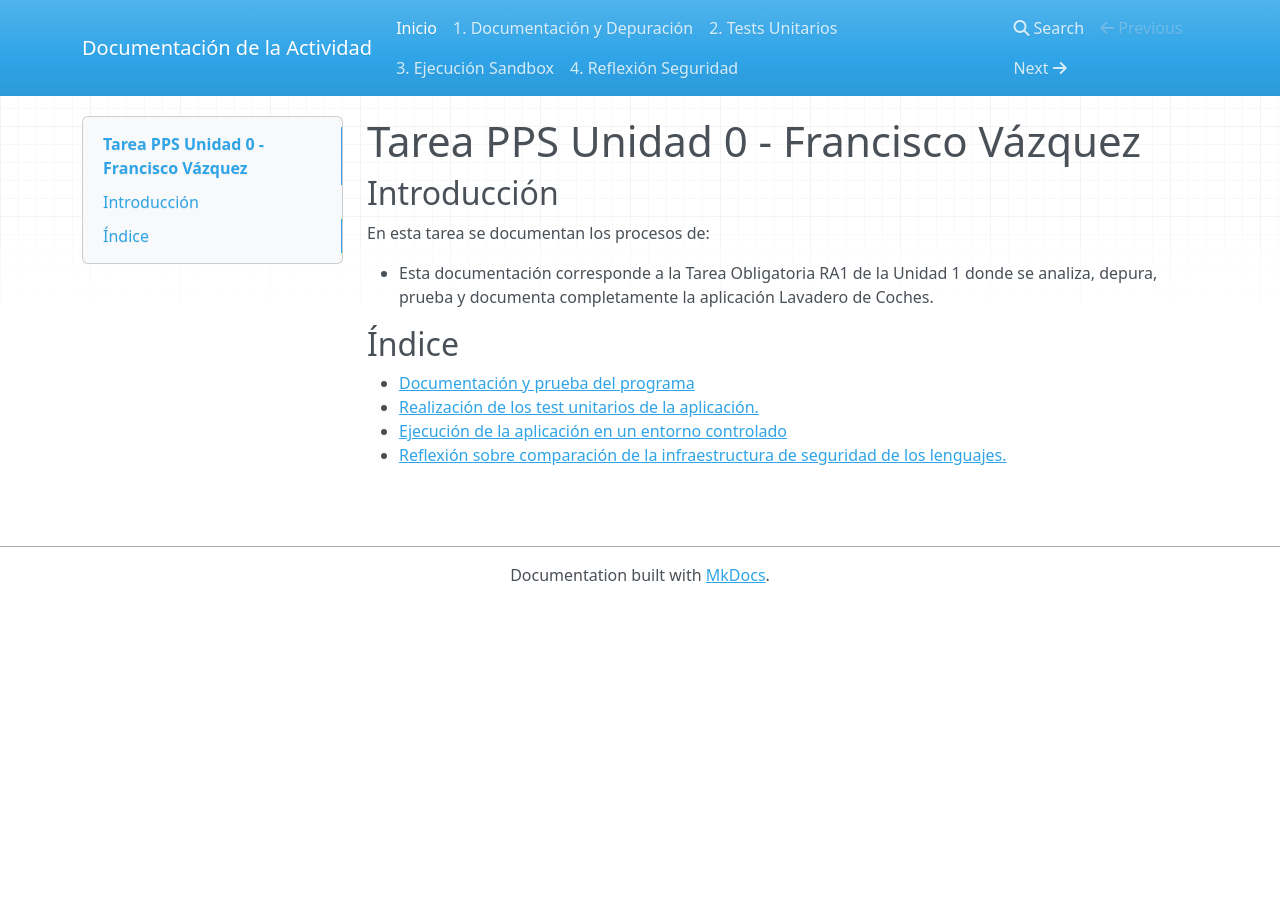
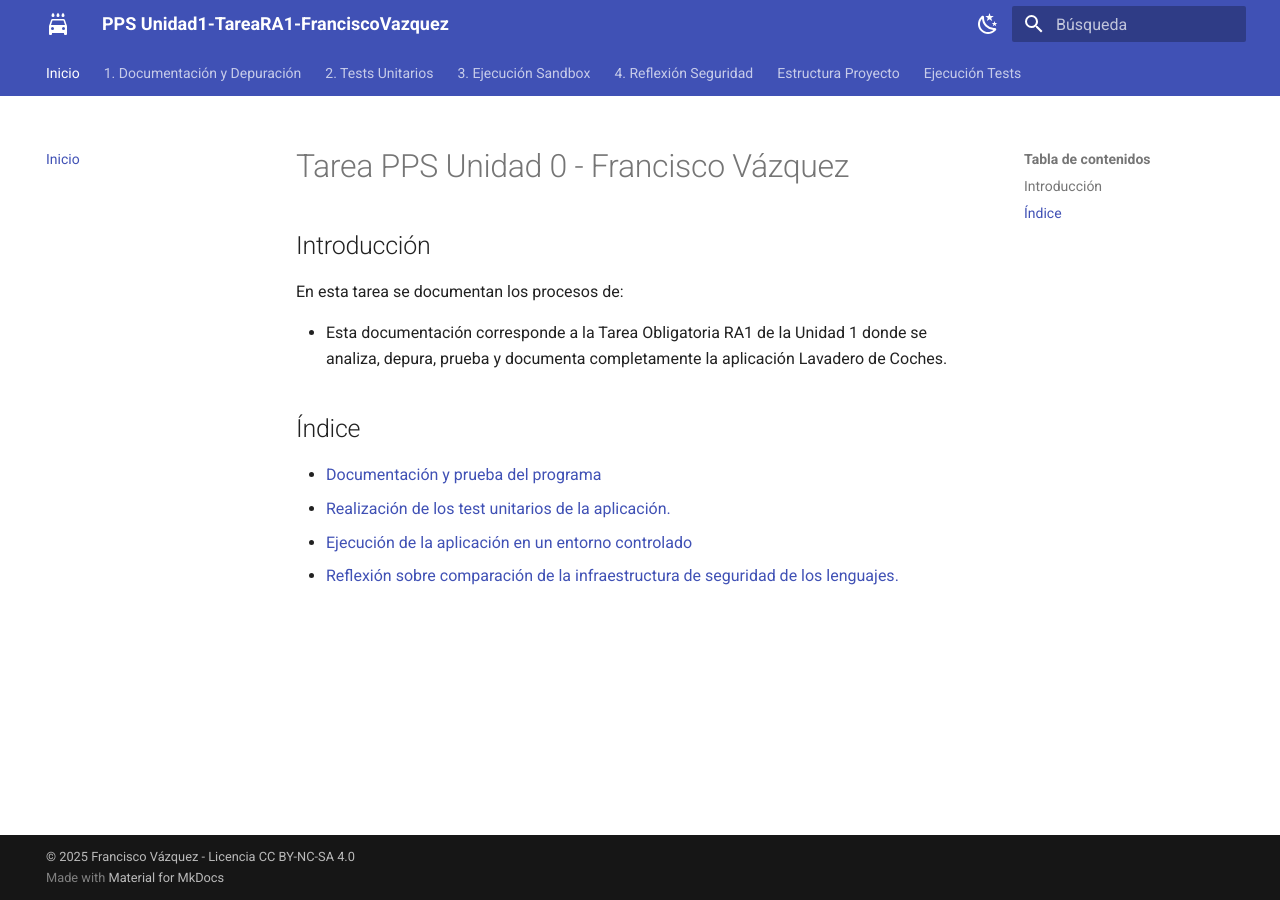
Before and after one commit to fvazquezf03/PPSUnidad1-TareaRA1-Francisco, an MkDocs documentation site: the page built from doc/index.md, in a window 1280 px wide. Built offline with MkDocs 1.6.1 and Material for MkDocs 9.7.7, drawn with Linux system fonts in a browser that asks for light colours; nearby versions of some CDN libraries.

Commit message:
Actualización de  mkdocs.yml

```diff
--- a/mkdocs.yml
+++ b/mkdocs.yml
@@ -1,22 +1,100 @@
-# mkdocs.yml
-
 # -------------------------------------------------------------
 # CONFIGURACIÓN GENERAL DEL SITIO
 # -------------------------------------------------------------
-site_name: Documentación de la Actividad
+site_name: PPS Unidad1-TareaRA1-FranciscoVazquez
+site_description: 'Documentación completa Tarea RA1 - Lavadero de Coches'
+site_author: Francisco Vázquez
+copyright: '© 2025 Francisco Vázquez - Licencia CC BY-NC-SA 4.0'
 
 # -------------------------------------------------------------
-# ESTRUCTURA DE NAVEGACIÓN (MENÚ)
+# Indice
 # -------------------------------------------------------------
-# Define la lista de enlaces y el orden de aparición en el menú de navegación principal.
 nav:
   - Inicio: index.md
   - '1. Documentación y Depuración': 'Documentación y prueba del programa/Documentación de Apartado 1 y 2 .md'
   - '2. Tests Unitarios': ' Realización de los test unitarios de la aplicación./Documentación del apartado 3.md'
   - '3. Ejecución Sandbox': 'Ejecución de la aplicación en un entorno controlado/Ejecución de la aplicación en un entorno controlado.md'
   - '4. Reflexión Seguridad': 'Reflexión sobre comparación de la infraestructura de seguridad de los lenguajes./Reflexión código.md'
+  - 'Estructura Proyecto':
+    - src/lavadero.py: src/lavadero.py
+    - src/main_app.py: src/main_app.py
+    - tests/test_lavadero_unittest.py: tests/test_lavadero_unittest.py
+  - 'Ejecución Tests': 'tests/ejecucion_tests.md'
 
 # -------------------------------------------------------------
 # DIRECTORIOS
 # -------------------------------------------------------------
 docs_dir: doc
+
+# -------------------------------------------------------------
+# TEMA Y ESTILO
+# -------------------------------------------------------------
+theme:
+  name: material
+  language: es
+  features:
+    - content.code.copy
+    - navigation.indexes
+    - navigation.tabs
+    - navigation.sections
+    - navigation.top
+    - search.suggest
+    - search.highlight
+  palette:
+    - scheme: default
+      primary: indigo
+      accent: indigo
+      toggle:
+        icon: material/weather-night
+        name: Modo oscuro
+    - scheme: slate
+      primary: indigo
+      accent: indigo
+      toggle:
+        icon: material/weather-sunny
+        name: Modo claro
+  icon:
+    logo: material/car-wash
+
+# -------------------------------------------------------------
+# PLUGINS
+# -------------------------------------------------------------
+plugins:
+  - search
+
+# -------------------------------------------------------------
+# EXTENSIONES MARKDOWN
+# -------------------------------------------------------------
+markdown_extensions:
+  - abbr
+  - admonition
+  - attr_list
+  - def_list
+  - footnotes
+  - meta
+  - md_in_html
+  - toc:
+      permalink: true
+  - tables
+  - pymdownx.arithmatex:
+      generic: true
+  - pymdownx.betterem:
+      smart_enable: all
+  - pymdownx.caret
+  - pymdownx.mark
+  - pymdownx.tilde
+  - pymdownx.highlight:
+      anchor_linenums: true
+  - pymdownx.inlinehilite
+  - pymdownx.snippets
+  - pymdownx.superfences
+#-----------------
+#CSS
+#-----------------
+extra_css:
+  - stylesheets/extra.css
+
+extra_javascript:
+  - javascripts/mathjax.js
+  - https://polyfill.io/v3/polyfill.min.js?features=es6
+  - https://cdn.jsdelivr.net/npm/mathjax@3/es5/tex-mml-chtml.js
```
